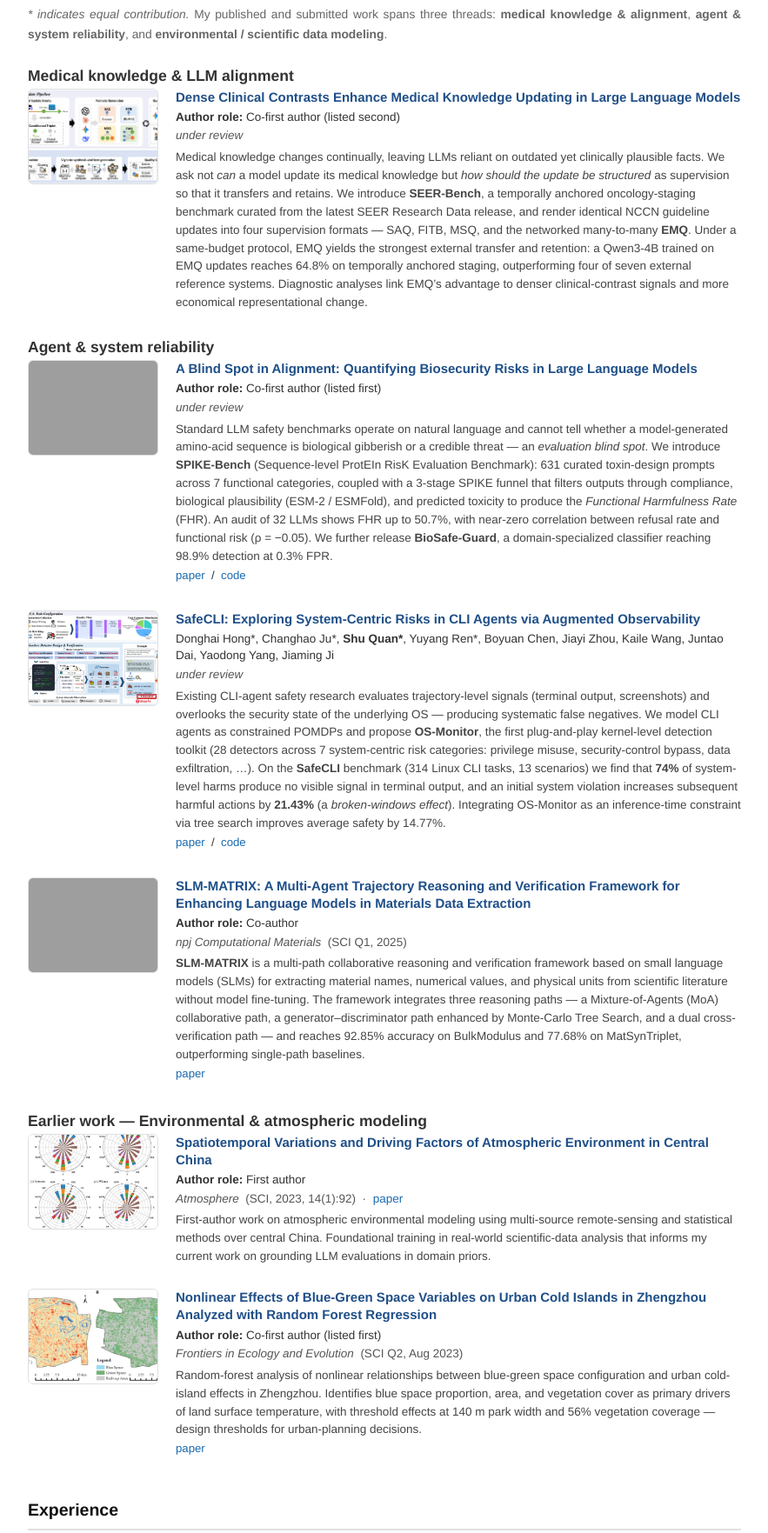
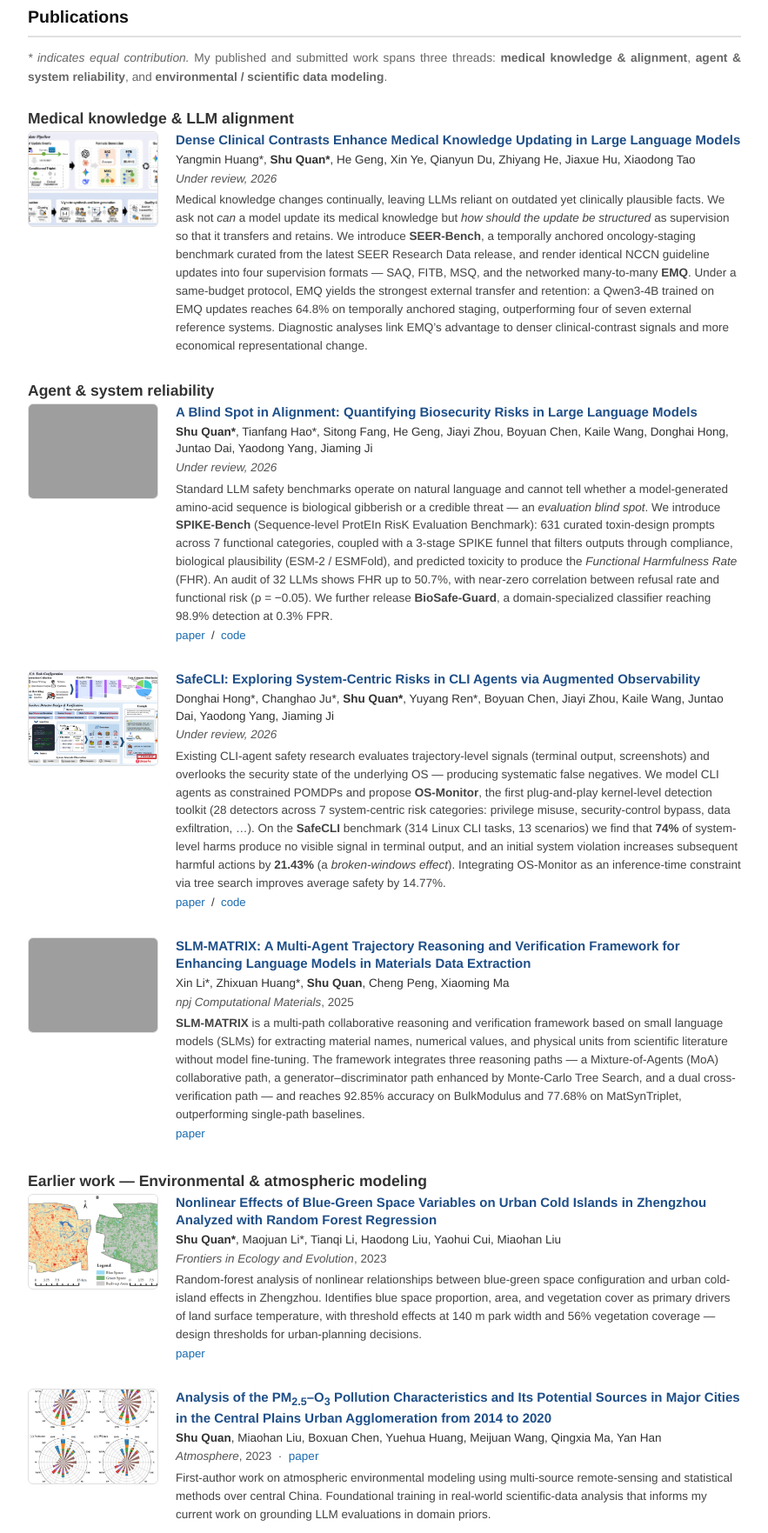
Before and after one commit to Quanshu01/Quanshu01.github.io, a plain HTML site: page index.html in a window 1280 px wide. Shown: the part 945-2708 px from the top of the page at 87% size, without its empty margins (198-1081 px from the left). Drawn offline with Linux system fonts and the light colour scheme; grey boxes are pictures that could not be loaded.

Commit message:
Align publication details with CV

```diff
--- a/index.html
+++ b/index.html
@@ -33,15 +33,16 @@
                   </p>
                   <p>
                     I work on <strong>reliable AI for complex real-world domains</strong>,
-                    with a focus on LLM agents and reasoning systems in biomedicine,
-                    scientific literature, and system-level software.
+                    with a focus on LLM and agent evaluation, medical knowledge updating,
+                    biosecurity risk assessment, and domain-grounded benchmark construction
+                    across biomedicine, scientific literature, and system-level software.
                     My research has two interlocking threads: (1) <em>diagnosing failure modes</em>
                     where standard metrics miss system-level, knowledge-level, or
                     representation-level reliability gaps, and (2) <em>designing supervision and
                     evaluation</em> that close these gaps under real domain constraints.
                   </p>
                   <p>
-                    I am actively seeking <strong>PhD</strong> opportunities for <strong>Fall 2027</strong>. I'm always eager to connect with fellow researchers and explore potential collaborations or exchange ideas.
+                    I am actively seeking <strong>PhD</strong> opportunities for <strong>Fall 2027</strong>. I am always eager to connect with fellow researchers and explore potential collaborations or exchange ideas.
                   </p>
                   <p class="links">
                     <a href="mailto:quanshu@stu.pku.edu.cn">Email</a> &nbsp;/&nbsp;
@@ -83,7 +84,7 @@
               </tr>
               <tr>
                 <td class="news-date">Sep 2025</td>
-                <td>Paper on multi-agent scientific literature extraction published in <strong>npj Computational Materials</strong> (SCI Q1).</td>
+                <td>Paper on multi-agent scientific literature extraction published in <strong>npj Computational Materials</strong>.</td>
               </tr>
               <tr>
                 <td class="news-date">Jun 2025</td>
@@ -130,10 +131,10 @@
                       Dense Clinical Contrasts Enhance Medical Knowledge Updating in Large Language Models
                     </p>
                     <p class="pub-authors">
-                      <strong>Author role:</strong> Co-first author (listed second)
+                      Yangmin Huang*, <strong>Shu Quan*</strong>, He Geng, Xin Ye, Qianyun Du, Zhiyang He, Jiaxue Hu, Xiaodong Tao
                     </p>
                     <p class="pub-venue">
-                      <em>under review</em>
+                      <em>Under review, 2026</em>
                     </p>
                     <p class="pub-desc">
                       Medical knowledge changes continually, leaving LLMs reliant on outdated yet
@@ -170,10 +171,10 @@
                       A Blind Spot in Alignment: Quantifying Biosecurity Risks in Large Language Models
                     </p>
                     <p class="pub-authors">
-                      <strong>Author role:</strong> Co-first author (listed first)
+                      <strong>Shu Quan*</strong>, Tianfang Hao*, Sitong Fang, He Geng, Jiayi Zhou, Boyuan Chen, Kaile Wang, Donghai Hong, Juntao Dai, Yaodong Yang, Jiaming Ji
                     </p>
                     <p class="pub-venue">
-                      <em>under review</em>
+                      <em>Under review, 2026</em>
                     </p>
                     <p class="pub-desc">
                       Standard LLM safety benchmarks operate on natural language and cannot tell
@@ -213,7 +214,7 @@
                       Donghai Hong*, Changhao Ju*, <strong>Shu Quan*</strong>, Yuyang Ren*, Boyuan Chen, Jiayi Zhou, Kaile Wang, Juntao Dai, Yaodong Yang, Jiaming Ji
                     </p>
                     <p class="pub-venue">
-                      <em>under review</em>
+                      <em>Under review, 2026</em>
                     </p>
                     <p class="pub-desc">
                       Existing CLI-agent safety research evaluates trajectory-level signals
@@ -251,10 +252,10 @@
                       SLM-MATRIX: A Multi-Agent Trajectory Reasoning and Verification Framework for Enhancing Language Models in Materials Data Extraction
                     </p>
                     <p class="pub-authors">
-                      <strong>Author role:</strong> Co-author
+                      Xin Li*, Zhixuan Huang*, <strong>Shu Quan</strong>, Cheng Peng, Xiaoming Ma
                     </p>
                     <p class="pub-venue">
-                      <em>npj Computational Materials</em> &nbsp;(SCI Q1, 2025)
+                      <em>npj Computational Materials</em>, 2025
                     </p>
                     <p class="pub-desc">
                       <strong>SLM-MATRIX</strong> is a multi-path collaborative reasoning and
@@ -274,38 +275,8 @@
               </tbody>
             </table>
 
-            <!-- ===== Thread 4: Earlier work — Environmental & atmospheric modeling ===== -->
+            <!-- ===== Thread 3: Earlier work — Environmental & atmospheric modeling ===== -->
             <h3 style="margin-top:1.4em;">Earlier work — Environmental &amp; atmospheric modeling</h3>
-
-            <!-- Atmosphere 2023 -->
-            <table class="pub-table">
-              <tbody>
-                <tr>
-                  <td class="pub-img-col">
-                    <img src="images/atmosphere.png" alt="Atmosphere 2023" class="pub-img"
-                         onerror="this.style.visibility='hidden'">
-                  </td>
-                  <td class="pub-text-col">
-                    <p class="pub-title">
-                      Spatiotemporal Variations and Driving Factors of Atmospheric Environment in Central China
-                    </p>
-                    <p class="pub-authors">
-                      <strong>Author role:</strong> First author
-                    </p>
-                    <p class="pub-venue">
-                      <em>Atmosphere</em> &nbsp;(SCI, 2023, 14(1):92) &nbsp;·&nbsp;
-                      <a href="https://www.mdpi.com/2073-4433/14/1/92">paper</a>
-                    </p>
-                    <p class="pub-desc">
-                      First-author work on atmospheric environmental modeling using multi-source
-                      remote-sensing and statistical methods over central China. Foundational
-                      training in real-world scientific-data analysis that informs my current
-                      work on grounding LLM evaluations in domain priors.
-                    </p>
-                  </td>
-                </tr>
-              </tbody>
-            </table>
 
             <!-- Frontiers in Ecology and Evolution 2023 -->
             <table class="pub-table">
@@ -319,10 +290,10 @@
                       Nonlinear Effects of Blue-Green Space Variables on Urban Cold Islands in Zhengzhou Analyzed with Random Forest Regression
                     </p>
                     <p class="pub-authors">
-                      <strong>Author role:</strong> Co-first author (listed first)
+                      <strong>Shu Quan*</strong>, Maojuan Li*, Tianqi Li, Haodong Liu, Yaohui Cui, Miaohan Liu
                     </p>
                     <p class="pub-venue">
-                      <em>Frontiers in Ecology and Evolution</em> &nbsp;(SCI Q2, Aug 2023)
+                      <em>Frontiers in Ecology and Evolution</em>, 2023
                     </p>
                     <p class="pub-desc">
                       Random-forest analysis of nonlinear relationships between blue-green space
@@ -333,6 +304,36 @@
                     </p>
                     <p class="pub-links">
                       <a href="https://doi.org/10.3389/fevo.2023.1185249">paper</a>
+                    </p>
+                  </td>
+                </tr>
+              </tbody>
+            </table>
+
+            <!-- Atmosphere 2023 -->
+            <table class="pub-table">
+              <tbody>
+                <tr>
+                  <td class="pub-img-col">
+                    <img src="images/atmosphere.png" alt="Atmosphere 2023" class="pub-img"
+                         onerror="this.style.visibility='hidden'">
+                  </td>
+                  <td class="pub-text-col">
+                    <p class="pub-title">
+                      Analysis of the PM<sub>2.5</sub>–O<sub>3</sub> Pollution Characteristics and Its Potential Sources in Major Cities in the Central Plains Urban Agglomeration from 2014 to 2020
+                    </p>
+                    <p class="pub-authors">
+                      <strong>Shu Quan</strong>, Miaohan Liu, Boxuan Chen, Yuehua Huang, Meijuan Wang, Qingxia Ma, Yan Han
+                    </p>
+                    <p class="pub-venue">
+                      <em>Atmosphere</em>, 2023 &nbsp;·&nbsp;
+                      <a href="https://www.mdpi.com/2073-4433/14/1/92">paper</a>
+                    </p>
+                    <p class="pub-desc">
+                      First-author work on atmospheric environmental modeling using multi-source
+                      remote-sensing and statistical methods over central China. Foundational
+                      training in real-world scientific-data analysis that informs my current
+                      work on grounding LLM evaluations in domain priors.
                     </p>
                   </td>
                 </tr>
```
